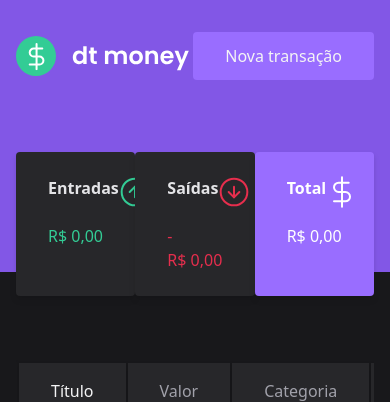
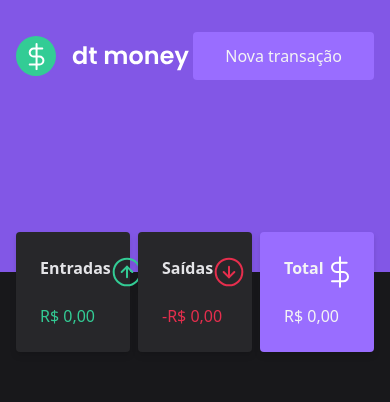
Before and after one commit to tfronn/nlw-return-mod, a React (Vite) app: page / in a window 390 px wide. Shown: the top 402 px of the page. Built offline with nearby package versions, Linux system fonts and the light colour scheme; no server answers.

Commit message:
alterações css responsividade 4

```diff
--- a/src/components/Summary/index.tsx
+++ b/src/components/Summary/index.tsx
@@ -26,8 +26,8 @@ export function Summary() {
   )
 
   return (
-    <div className="grid grid-cols-3 md:gap-8 -mt-40 sm:gap-2">
-      <div className="bg-white py-6 px-8 rounded-md text-title-500 dark:bg-zinc-800 dark:text-zinc-200 drop-shadow-md">
+    <div className="grid grid-cols-3 md:gap-8 -mt-20 sm:-mt-24 md:-mt-40 sm:gap-2 gap-2 lg:gap-8">
+      <div className="bg-white md:py-4 md:px-6 px-6 py-6 lg:py-6 sm:px-4 lg:px-8 rounded-md text-title-500 dark:bg-zinc-800 dark:text-zinc-200 drop-shadow-md mx-auto w-full">
         <header className="flex align-center justify-between">
           <p className="font-semibold md:text-3xl sm:text-sm">Entradas</p>
           <img src={incomeImg} alt="Entradas" className="sm:h-6 sm:w-6 md:h-8 md:w-8" />
@@ -40,7 +40,7 @@ export function Summary() {
           }).format(summary.deposits)}
         </strong>
       </div>
-      <div className="bg-white py-6 px-8 rounded-md text-title-500 dark:bg-zinc-800 dark:text-zinc-200 drop-shadow-md">
+      <div className="bg-white md:py-4 md:px-6 px-6 py-6 sm:px-4 lg:py-6 lg:px-8 rounded-md text-title-500 dark:bg-zinc-800 dark:text-zinc-200 drop-shadow-md mx-auto w-full">
         <header className="flex align-center justify-between">
           <p className="font-semibold md:text-3xl sm:text-sm">Saídas</p>
           <img src={outcomeImg} alt="Saídas" className="sm:h-6 sm:w-6 md:h-8 md:w-8" />
@@ -53,7 +53,7 @@ export function Summary() {
           }).format(summary.withdraws)}
         </strong>
       </div>
-      <div className="bg-brand-300 py-6 px-8 rounded-md text-white drop-shadow-md">
+      <div className="bg-brand-300 md:py-4 md:px-6 px-6 py-6 sm:px-4 lg:py-6 lg:px-8 rounded-md text-zinc-100 drop-shadow-md mx-auto w-full">
         <header className="flex align-center justify-between">
           <p className="font-semibold md:text-3xl sm:text-sm">Total</p>
           <img src={totalImg} alt="Total" className="sm:h-6 sm:w-6 md:h-8 md:w-8" />
```
